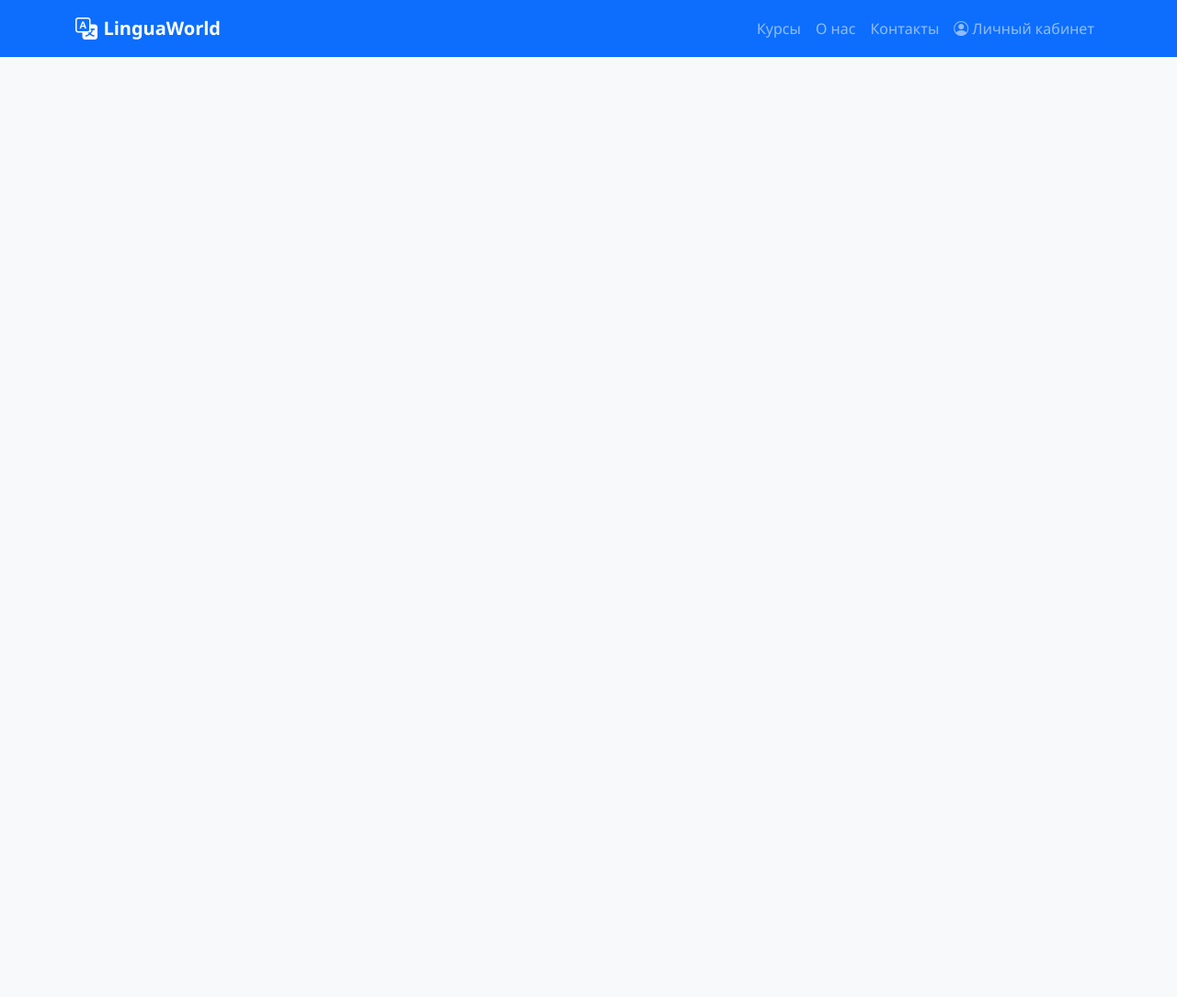
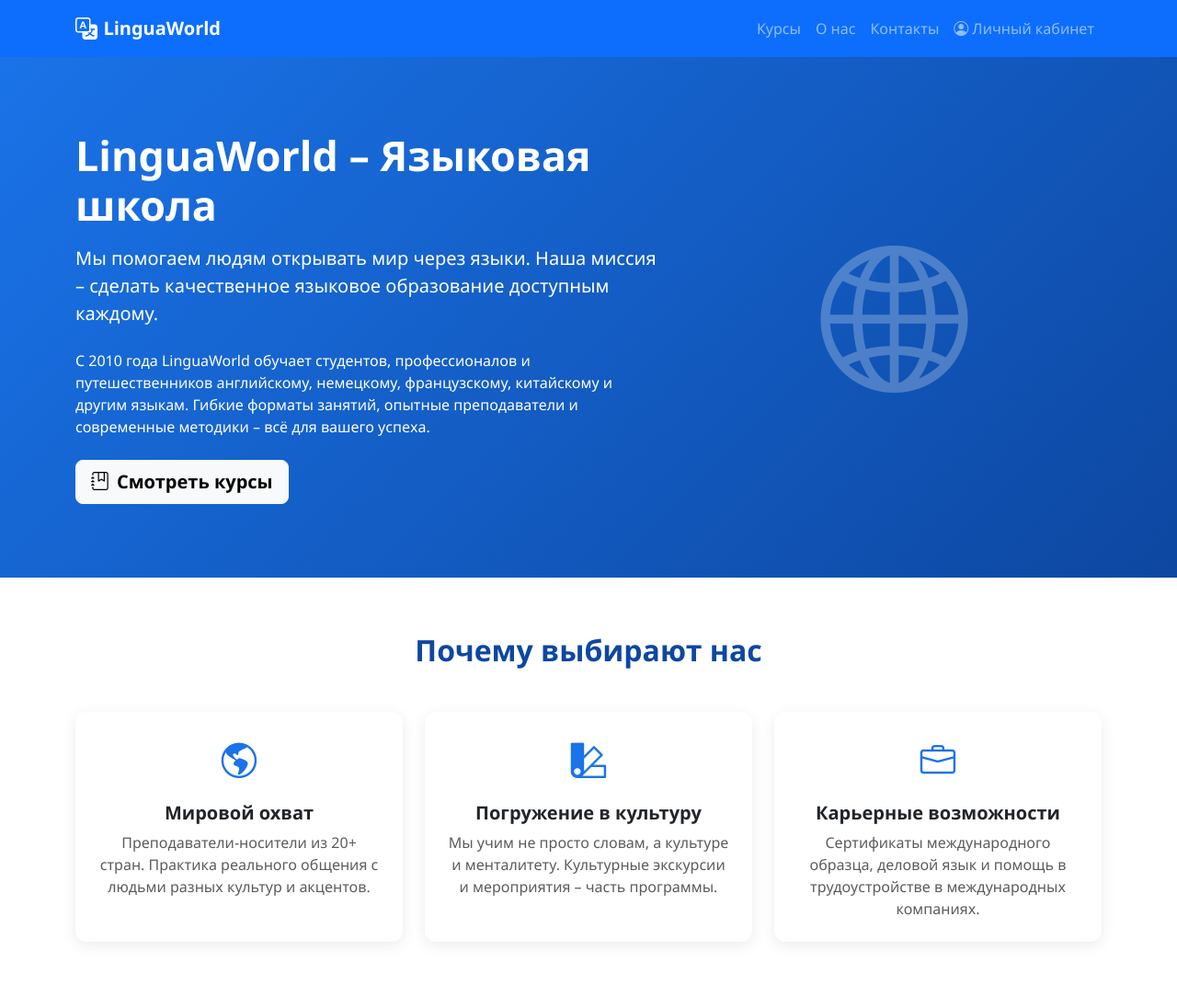
Before and after one commit to WhyTonyGit/learn-english-site, a plain HTML site: page index.html in a window 1280 px wide. Shown: the whole page at 92% size. Before the commit the page ends 800 px from the top, so only its background shows below. Drawn offline with nearby package versions, Linux system fonts and the light colour scheme.

Commit message:
add: hero, advantages

```diff
--- a/index.html
+++ b/index.html
@@ -42,6 +42,78 @@
         </div>
     </nav>
 
+    <div id="notification-area" aria-live="polite"></div>
+
+    <section id="about" class="about-section">
+        <div class="container">
+            <div class="row align-items-center">
+                <div class="col-lg-7">
+                    <h1 class="mb-3">LinguaWorld – Языковая школа</h1>
+                    <p class="lead mb-4">
+                        Мы помогаем людям открывать мир через языки. Наша миссия – сделать
+                        качественное языковое образование доступным каждому.
+                    </p>
+                    <p class="mb-4">
+                        С 2010 года LinguaWorld обучает студентов, профессионалов и путешественников
+                        английскому, немецкому, французскому, китайскому и другим языкам. Гибкие
+                        форматы занятий, опытные преподаватели и современные методики – всё для
+                        вашего успеха.
+                    </p>
+                    <a href="#courses" class="btn btn-light btn-lg fw-semibold">
+                        <i class="bi bi-journal-bookmark me-2"></i>Смотреть курсы
+                    </a>
+                </div>
+                <div class="col-lg-5 text-center d-none d-lg-block">
+                    <i class="bi bi-globe2" style="font-size: 10rem; opacity: 0.25;"></i>
+                </div>
+            </div>
+        </div>
+    </section>
+
+    <section class="advantages-section">
+        <div class="container">
+            <h2 class="section-title text-center mb-5">Почему выбирают нас</h2>
+            <div class="row g-4">
+                <div class="col-md-4">
+                    <div class="card advantage-card p-4 text-center">
+                        <div class="advantage-icon mb-3">
+                            <i class="bi bi-globe-americas"></i>
+                        </div>
+                        <h5 class="fw-bold mb-2">Мировой охват</h5>
+                        <p class="text-muted mb-0">
+                            Преподаватели-носители из 20+ стран. Практика реального общения
+                            с людьми разных культур и акцентов.
+                        </p>
+                    </div>
+                </div>
+                <div class="col-md-4">
+                    <div class="card advantage-card p-4 text-center">
+                        <div class="advantage-icon mb-3">
+                            <i class="bi bi-palette2"></i>
+                        </div>
+                        <h5 class="fw-bold mb-2">Погружение в культуру</h5>
+                        <p class="text-muted mb-0">
+                            Мы учим не просто словам, а культуре и менталитету. Культурные
+                            экскурсии и мероприятия – часть программы.
+                        </p>
+                    </div>
+                </div>
+                <div class="col-md-4">
+                    <div class="card advantage-card p-4 text-center">
+                        <div class="advantage-icon mb-3">
+                            <i class="bi bi-briefcase"></i>
+                        </div>
+                        <h5 class="fw-bold mb-2">Карьерные возможности</h5>
+                        <p class="text-muted mb-0">
+                            Сертификаты международного образца, деловой язык и помощь
+                            в трудоустройстве в международных компаниях.
+                        </p>
+                    </div>
+                </div>
+            </div>
+        </div>
+    </section>
+
     <script src="https://cdn.jsdelivr.net/npm/bootstrap@5.3.3/dist/js/bootstrap.bundle.min.js"></script>
     <script src="js/api.js"></script>
     <script src="js/main.js"></script>
```
